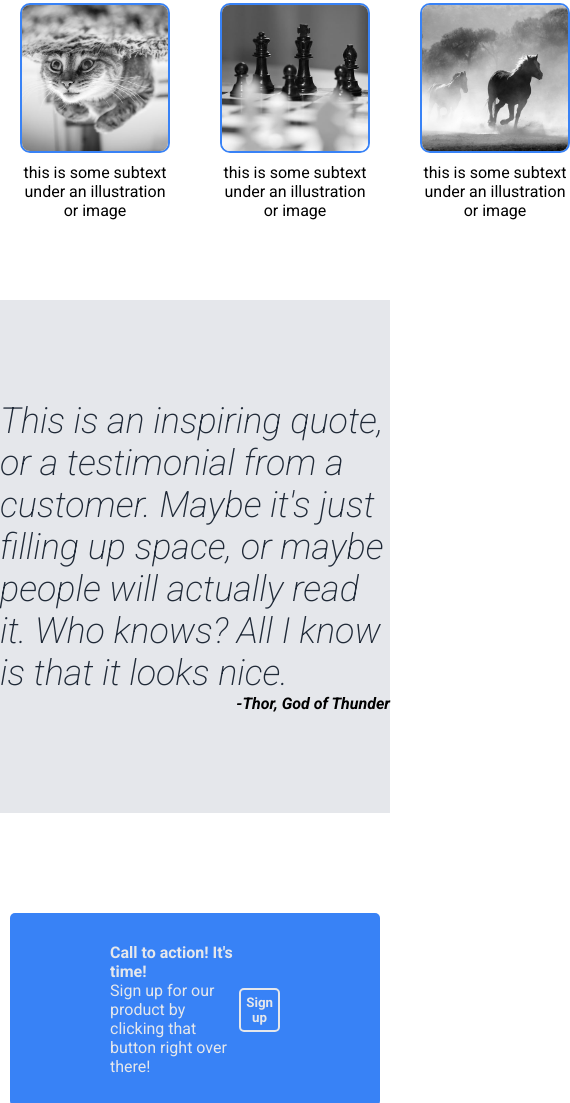
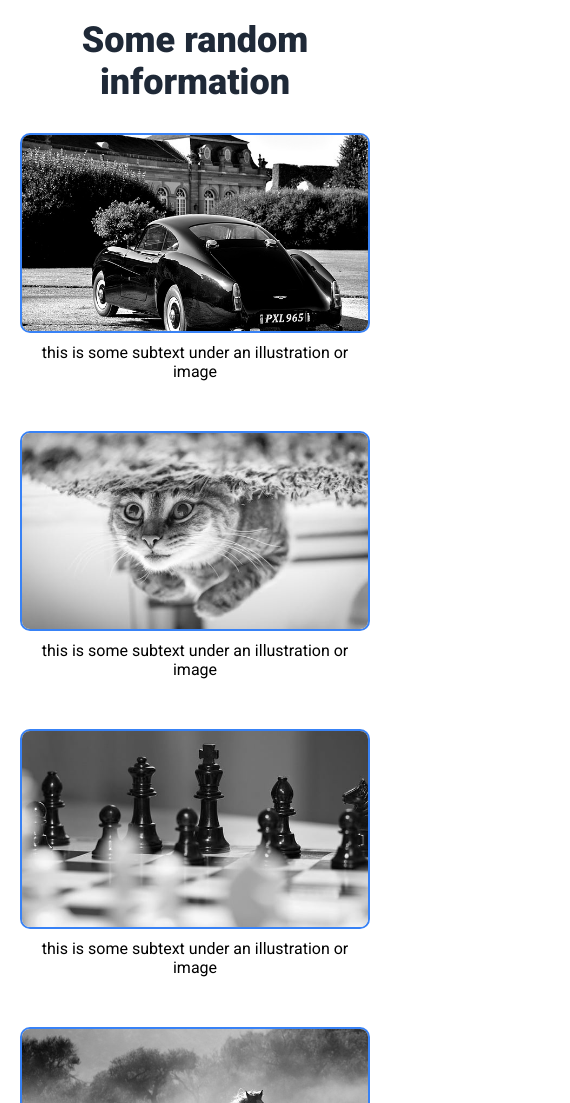
Before and after one commit to Jonas-petty/Landing_Page, a plain HTML site: page index.html in a window 390 px wide. Shown: the part 897-2000 px from the top of the page, 570 px wide, since content can reach past the window. Drawn offline with Linux system fonts and the light colour scheme.

Commit message:
chore: update the mobile layout as well

```diff
--- a/style.css
+++ b/style.css
@@ -236,8 +236,62 @@ cite {
     padding: 3rem;
 }
 
+/* Mobile */
+
 @media (max-width: 767.98px) {
-    #page-container {
-        height: auto;
+    /* Header */
+
+    #header-container > h1 {
+        font-size: 2.6rem;
+    }
+
+    .links {
+        font-size: 1.6rem;
+    }
+
+    /* Hero */
+
+    #hero-container {
+        flex-direction: column;
+        padding: 2rem 1rem;
+        text-align: center;
+    }
+
+    /* Info */
+
+    #info-container {
+        padding: 5rem 2rem;
+    }
+
+    .cards-container {
+        flex-direction: column;
+    }
+
+    .card {
+        width: 100%;
+    }
+
+    .card > img {
+        width: inherit;
+        height: 20rem;
+    }
+
+    #quote-container {
+        margin: auto;
+        padding: 10rem 2rem;
+
+        display: flex;
+        flex-direction: column;
+    }
+
+    /* Main - Call to action */
+
+    #call-to-action-container {
+        padding: 3rem;
+        gap: 1rem;
+
+        display: flex;
+        align-items: center;
+        justify-content: space-between;
     }
 }
```
